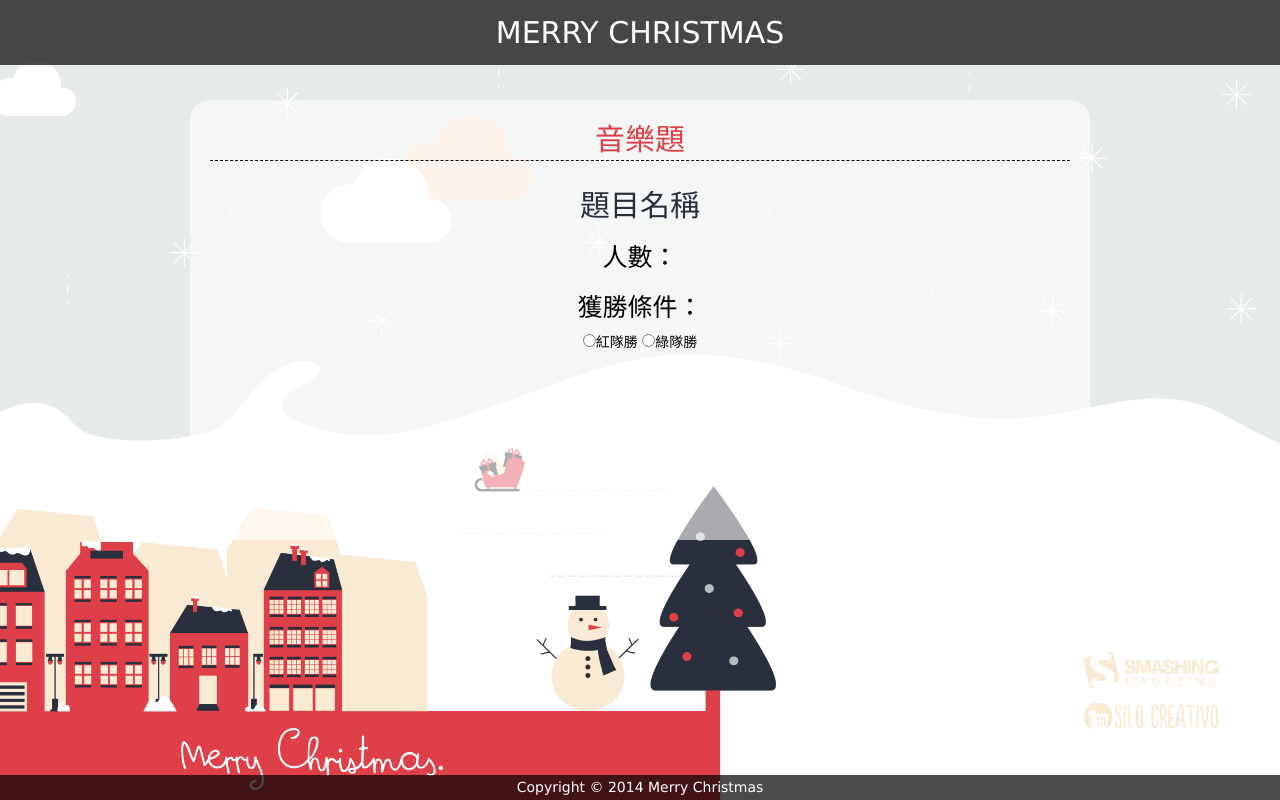
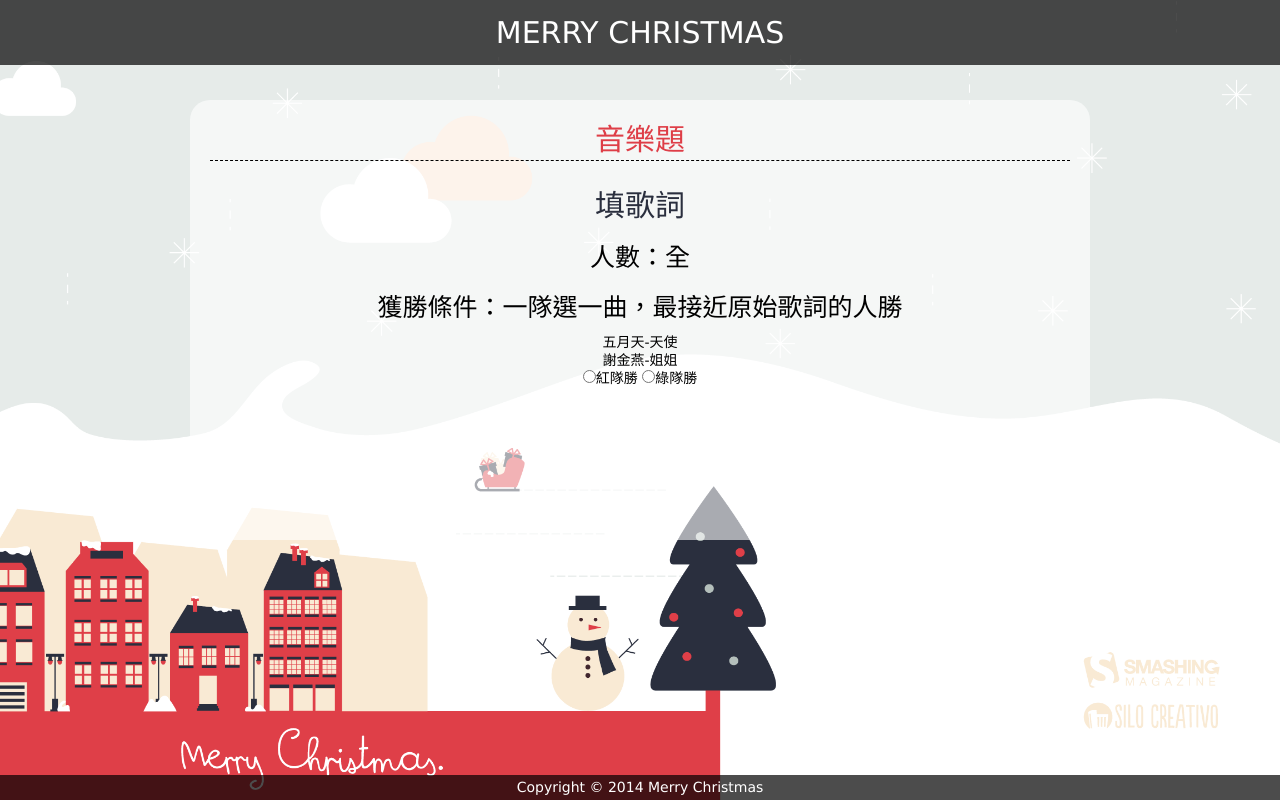
Before and after one commit to kevinluo201/xmas2014, a plain HTML site: page en/gamerule_08.html in a window 1280 px wide. Drawn offline with Linux system fonts and the light colour scheme.

Commit message:
add all questions

```diff
--- a/en/gamerule_08.html
+++ b/en/gamerule_08.html
@@ -21,10 +21,14 @@
 <div class="contenttext">
 <div class="title">音樂題</div>
 <div class="scroll-pane">
-<span>題目名稱</span><br/>
-人數：<br/>
-獲勝條件：<br/>
+<span>填歌詞</span><br/>
+人數：全<br/>
+獲勝條件：一隊選一曲，最接近原始歌詞的人勝<br/>
 </div>
+<ul>
+  <li>五月天-天使</li>
+  <li>謝金燕-姐姐</li>
+</ul>
 <form>
   <input type="radio" name="winTeam" value="red">紅隊勝
   <input type="radio" name="winTeam" value="green">綠隊勝
```
Also changed, not shown: en/gamerule_05.html (+3 -3 lines), en/gamerule_06.html (+3 -3 lines), en/gamerule_14.html (+3 -3 lines).
